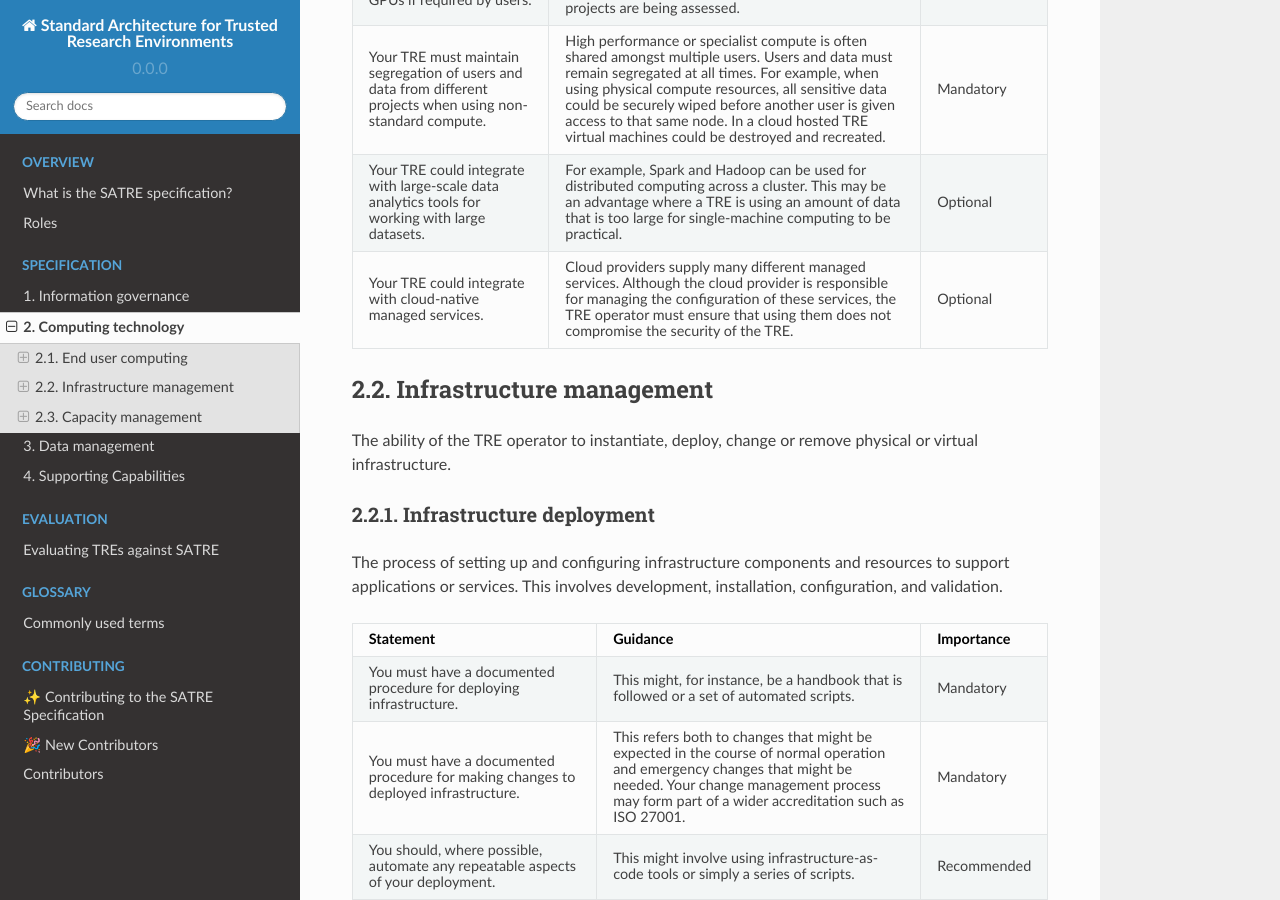
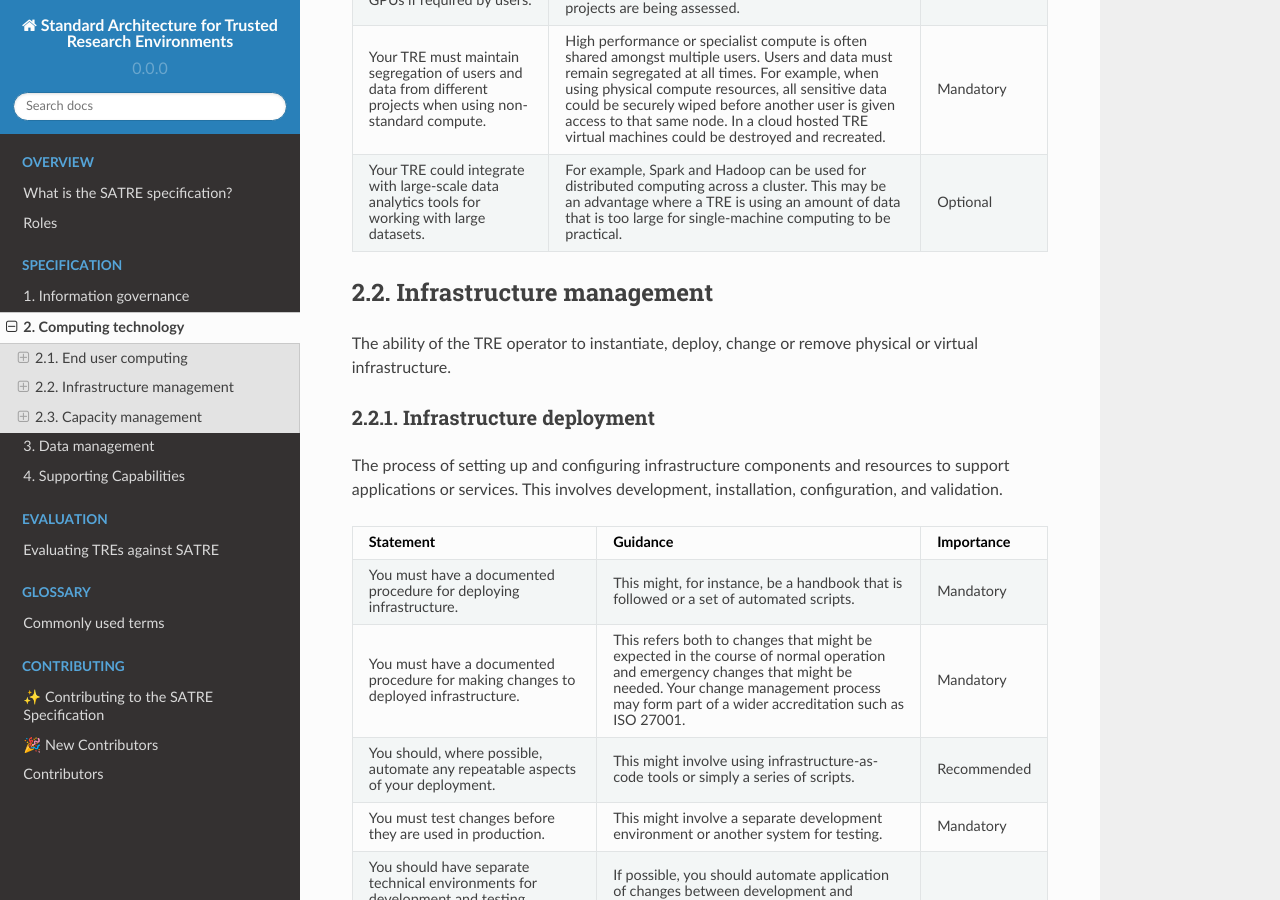
Before and after one commit to sa-tre/satre-specification, a Sphinx documentation site: the page built from docs/source/pillars/computing_technology.md, in a window 1280 px wide and 900 px high, scrolled down 3491 px. Built offline with Sphinx 7.4.7 and the Read the Docs theme 2.0.0, drawn with Linux system fonts in a browser that asks for light colours.

Commit message:
:coffin: Remove 'Your TRE could integrate with cloud-native managed services.'

````diff
--- a/docs/source/pillars/computing_technology.md
+++ b/docs/source/pillars/computing_technology.md
@@ -155,10 +155,6 @@ Advanced, powerful computer resources to solve complex problems and process larg
 * - Your TRE could integrate with large-scale data analytics tools for working with large datasets.
   - For example, Spark and Hadoop can be used for distributed computing across a cluster.
     This may be an advantage where a TRE is using an amount of data that is too large for single-machine computing to be practical.
-  - Optional
-* - Your TRE could integrate with cloud-native managed services.
-  - Cloud providers supply many different managed services.
-    Although the cloud provider is responsible for managing the configuration of these services, the TRE operator must ensure that using them does not compromise the security of the TRE.
   - Optional
 ```
 
````
